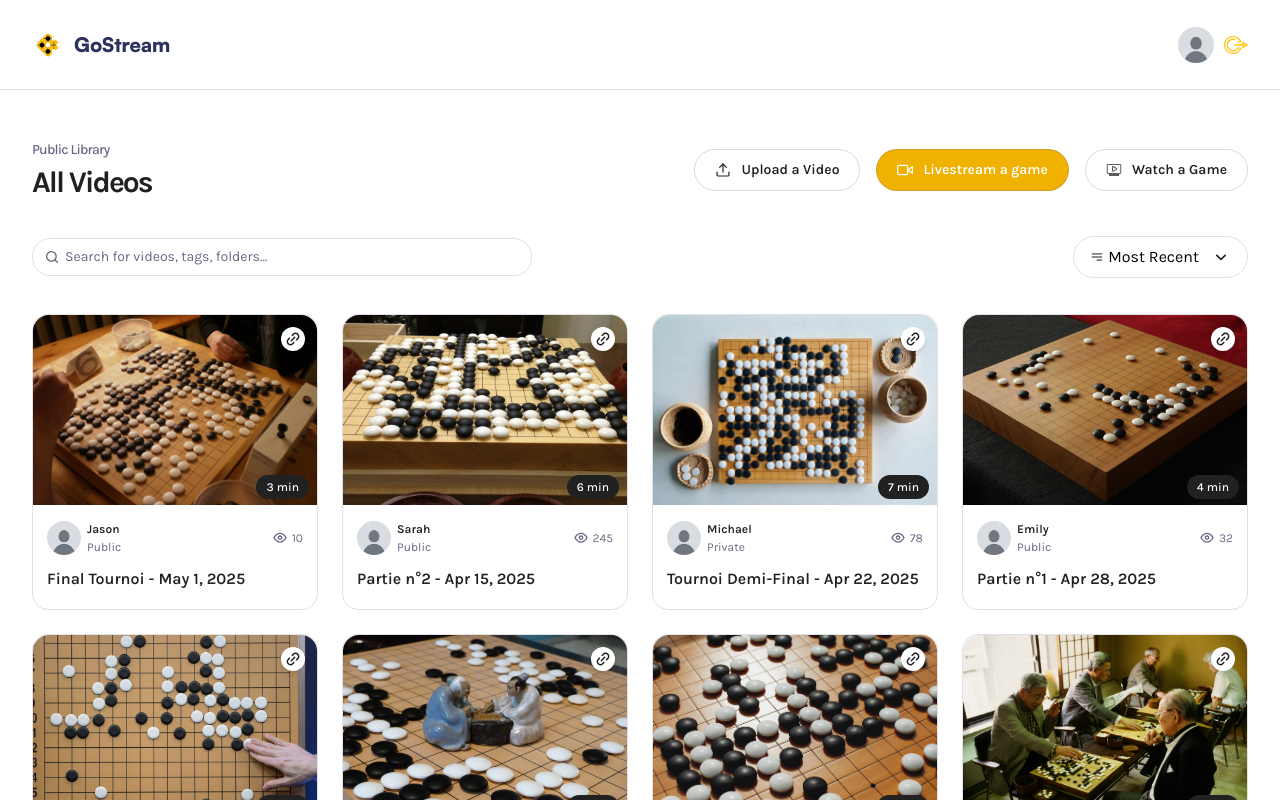
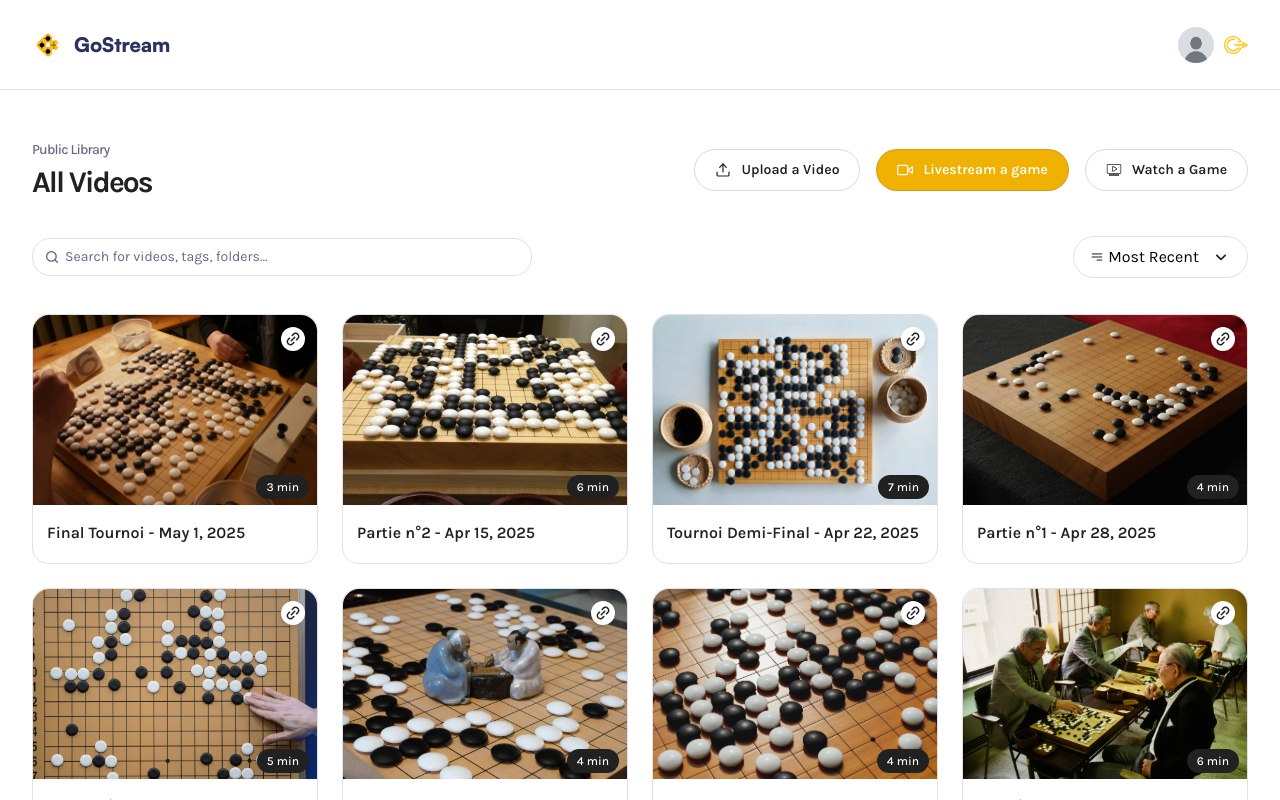
Before and after one commit to sadok-lajmi/TenukiGo-2025, a Next.js app in the folder frontend/: page / in a window 1280 px wide. Shown: the top 800 px of the page. Built offline with nearby package versions, Linux system fonts and the light colour scheme.

Commit message:
modifications au component videocard pour etre plus adaptée à notre base

```diff
--- a/frontend/components/VideoCard.tsx
+++ b/frontend/components/VideoCard.tsx
@@ -4,24 +4,11 @@ import Image from 'next/image'
 import Link from 'next/link'
 import React from 'react'
 
-const VideoCard = ({ id, title, thumbnail, createdAt, userImg, username, views, visibility, duration }: VideoCardProps) => {
+const VideoCard = ({ id, title, thumbnail, createdAt, duration }: VideoCardProps) => {
   return (
     <Link href={`/video/${id}`} className='video-card'>
         <Image src={thumbnail} alt='thumbnail' width={290} height={160} className='thumbnail' />
         <article>
-            <div>
-                <figure>
-                    <Image src={userImg || '/assets/images/dummy.jpg'} alt='avatar' width={34} height={34} className='rounded-full aspect-square' />
-                    <figcaption>
-                        <h3>{username}</h3>
-                        <p>{visibility}</p>
-                    </figcaption>
-                </figure>
-                <aside>
-                    <Image src='/assets/icons/eye.svg' alt='views' width={16} height={16} />
-                    <span>{views}</span>
-                </aside>
-            </div>
             <h2>{title} - {" "} {createdAt.toLocaleDateString('en-US', { year: 'numeric', month: 'short', day: 'numeric' })}</h2>
         </article>
         <button onClick={() => {}} className='copy-btn'>
--- a/frontend/index.d.ts
+++ b/frontend/index.d.ts
@@ -73,11 +73,7 @@ declare interface VideoCardProps {
   id: string;
   title: string;
   thumbnail: string;
-  userImg: string;
-  username: string;
   createdAt: Date;
-  views: number;
-  visibility: Visibility;
   duration: number | null;
 }
 
```
